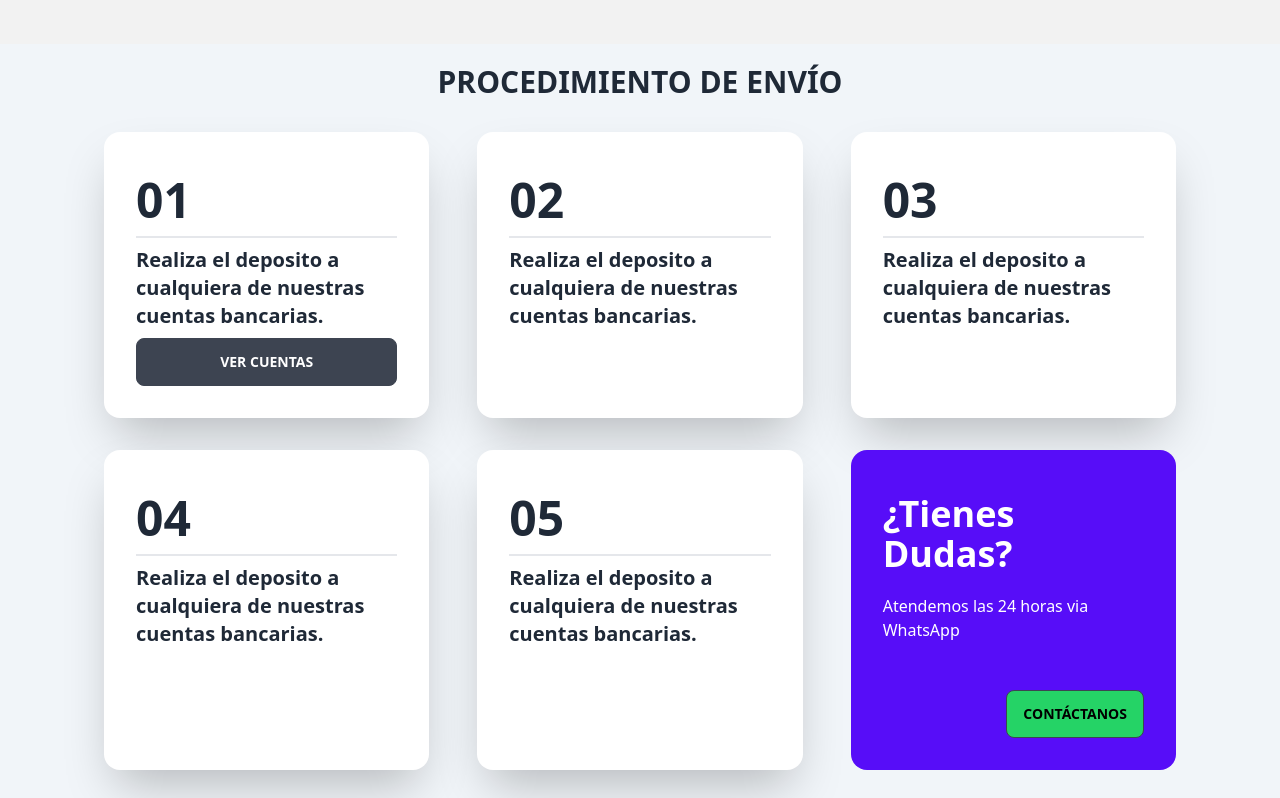
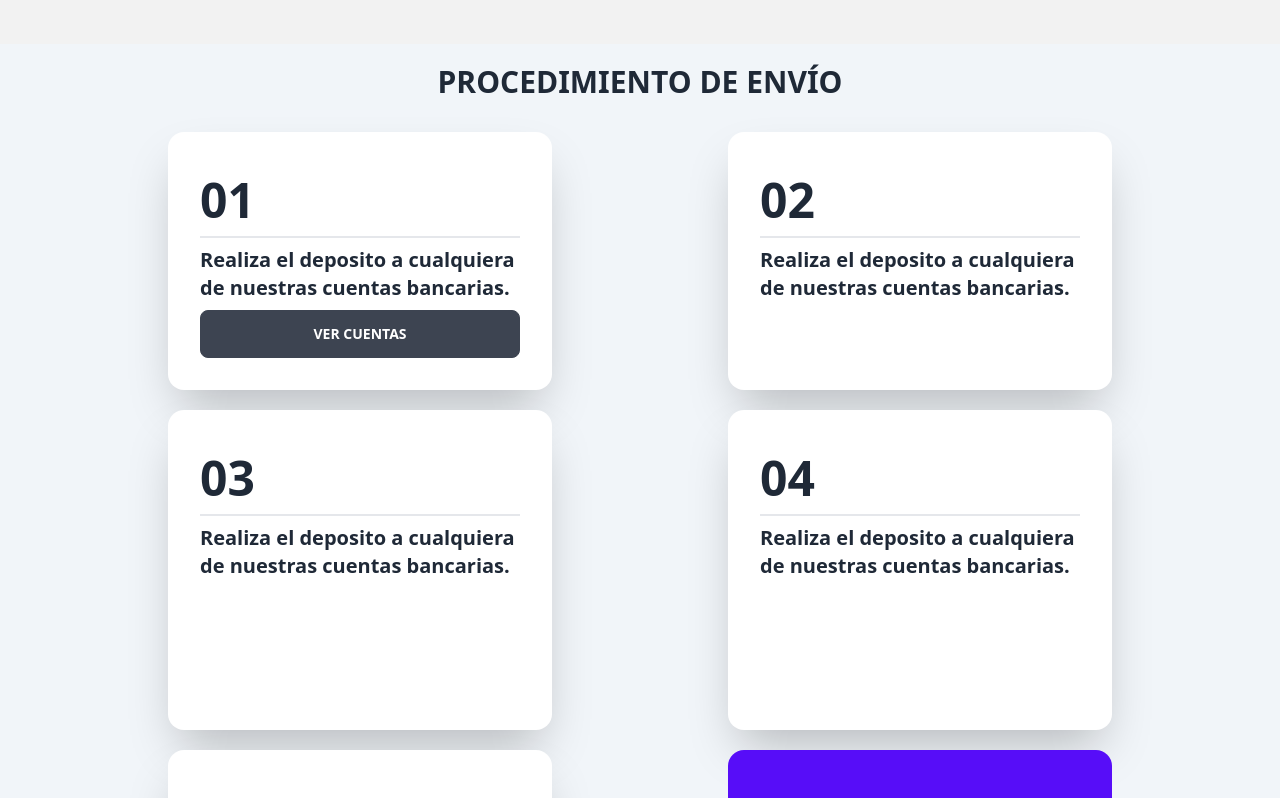
Before and after one commit to YotoCoder/enviosguro, a Next.js app in the folder front/: page / in a window 1280 px wide. Shown: the part 1620-2418 px from the top of the page. Built offline with nearby package versions, Linux system fonts and the light colour scheme.

Commit message:
gorucambio

```diff
--- a/front/pages/_document.js
+++ b/front/pages/_document.js
@@ -2,7 +2,7 @@ import { Html, Head, Main, NextScript } from 'next/document'
 
 export default function Document() {
   return (
-    <Html lang="en" className='bg-slate-100 !scroll-smooth'>
+    <Html lang="en" className='bg-slate-100 !scroll-smooth' data-theme="light">
       <Head />
       <body>
         <Main />
--- a/front/pages/components/Procedimiento.jsx
+++ b/front/pages/components/Procedimiento.jsx
@@ -1,27 +1,33 @@
-import React from 'react'
+import React from "react";
 
-import { motion } from "framer-motion"
+import { motion } from "framer-motion";
 
 const Procedimiento = () => {
   return (
     <motion.div
-        id="procedimiento" className='container mx-auto m-auto'
+      id="procedimiento"
+      className="container mx-auto m-auto"
       transition={{
         ease: "linear",
         duration: 2,
-            x: { duration: 1 }
+        x: { duration: 1 },
       }}
+    >
+      <h1 className="text-3xl flex items-center justify-center font-bold border-gray-300 pb-4 mb-4 pt-5">
+        PROCEDIMIENTO DE ENVÍO
+      </h1>
 
-    >
-        <h1 className="text-3xl flex items-center justify-center font-bold border-gray-300 pb-4 mb-4 pt-5">PROCEDIMIENTO DE ENVÍO</h1>
-
-        <div className='flex justify-around'>
-            <div className="card mx-6 w-96 bg-base-100 shadow-2xl">
+      <div className="flex flex-wrap flex-1 justify-around">
+        <div className="card mx-6 w-96 bg-base-100 shadow-2xl mb-5">
           <div className="card-body">
-                    <h1 className='text-5xl border-b-2 py-3 font-bold'>01</h1>
-                    <h2 className="card-title">Realiza el deposito a cualquiera de nuestras cuentas bancarias.</h2>
+            <h1 className="text-5xl border-b-2 py-3 font-bold">01</h1>
+            <h2 className="card-title">
+              Realiza el deposito a cualquiera de nuestras cuentas bancarias.
+            </h2>
             {/* The button to open modal */}
-                    <label htmlFor="my-modal" className="btn">Ver cuentas</label>
+            <label htmlFor="my-modal" className="btn">
+              Ver cuentas
+            </label>
 
             {/* Put this part before </body> tag */}
             <input type="checkbox" id="my-modal" className="modal-toggle" />
@@ -30,64 +36,72 @@ const Procedimiento = () => {
                 <h3 className="font-bold text-lg">Banco BCP</h3>
                 <p className="py-4">191595965656</p>
                 <div className="modal-action">
-                        <label htmlFor="my-modal" className="btn">Yay!</label>
+                  <label htmlFor="my-modal" className="btn">
+                    Yay!
+                  </label>
                 </div>
               </div>
             </div>
           </div>
         </div>
 
-            <div className="card mx-6 w-96 bg-base-100 shadow-2xl">
+        <div className="card mx-6 w-96 bg-base-100 shadow-2xl mb-5">
           <div className="card-body">
-                    <h1 className='text-5xl border-b-2 py-3 font-bold'>02</h1>
-                    <h2 className="card-title">Realiza el deposito a cualquiera de nuestras cuentas bancarias.</h2>
-
-
+            <h1 className="text-5xl border-b-2 py-3 font-bold">02</h1>
+            <h2 className="card-title">
+              Realiza el deposito a cualquiera de nuestras cuentas bancarias.
+            </h2>
           </div>
         </div>
 
-            <div className="card mx-6 w-96 bg-base-100 shadow-2xl">
+        <div className="card mx-6 w-96 bg-base-100 shadow-2xl mb-5">
           <div className="card-body">
-                    <h1 className='text-5xl border-b-2 py-3 font-bold'>03</h1>
-                    <h2 className="card-title">Realiza el deposito a cualquiera de nuestras cuentas bancarias.</h2>
-
-
-                </div>
+            <h1 className="text-5xl border-b-2 py-3 font-bold">03</h1>
+            <h2 className="card-title">
+              Realiza el deposito a cualquiera de nuestras cuentas bancarias.
+            </h2>
           </div>
         </div>
 
-            <div className='flex my-8 justify-around'>
-                <div className="card mx-6 w-96 h-80 bg-base-100 shadow-2xl">
+        <div className="card mx-6 w-96 h-80 bg-base-100 shadow-2xl mb-5">
           <div className="card-body">
-                        <h1 className='text-5xl border-b-2 py-3 font-bold'>04</h1>
-                        <h2 className="card-title">Realiza el deposito a cualquiera de nuestras cuentas bancarias.</h2>
-
-
+            <h1 className="text-5xl border-b-2 py-3 font-bold">04</h1>
+            <h2 className="card-title">
+              Realiza el deposito a cualquiera de nuestras cuentas bancarias.
+            </h2>
           </div>
         </div>
 
-                <div className="card mx-6 w-96 bg-base-100 shadow-2xl">
+        <div className="card mx-6 w-96 bg-base-100 shadow-2xl mb-5">
           <div className="card-body">
-                        <h1 className='text-5xl border-b-2 py-3 font-bold'>05</h1>
-                        <h2 className="card-title">Realiza el deposito a cualquiera de nuestras cuentas bancarias.</h2>
-
-
+            <h1 className="text-5xl border-b-2 py-3 font-bold">05</h1>
+            <h2 className="card-title">
+              Realiza el deposito a cualquiera de nuestras cuentas bancarias.
+            </h2>
           </div>
         </div>
 
-                <div className="card mx-6  w-96 bg-primary text-primary-content">
+        <div className="card mx-6  w-96 bg-primary text-primary-content mb-5">
           <div className="card-body">
-                        <h2 className="text-4xl flex items-center justify-center py-3 font-bold">¿Tienes Dudas?</h2>
+            <h2 className="text-4xl items-center justify-center py-3 font-bold">
+              ¿Tienes Dudas?
+            </h2>
             <p>Atendemos las 24 horas via WhatsApp</p>
             <div className="card-actions justify-end">
-                        <a className="btn bg-[#25D366] text-black" target='_blank' href="https://api.whatsapp.com/send?phone=51935291169">Contáctanos</a>
+              <a
+                className="btn bg-[#25D366] text-black"
+                target="_blank"
+                href="https://api.whatsapp.com/send?phone=51935291169"
+              >
+                Contáctanos
+              </a>
             </div>
           </div>
         </div>
       </div>
 
     </motion.div>
-  )
-}
+  );
+};
 
-export default Procedimiento
+export default Procedimiento;
```
Lines whose indentation alone changed are shown as unchanged.
